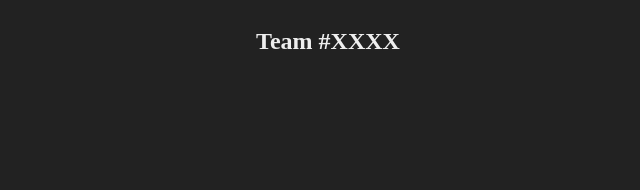
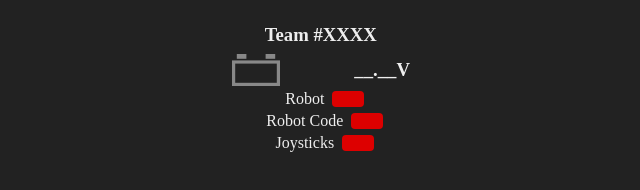
Before and after one commit to commonkestrel/windup, a plain HTML site: page frontend/index.html in a window 1280 px wide. Shown: the whole page, without its empty margins (256-896 px from the left). Drawn offline with Linux system fonts and the light colour scheme.

Commit message:
replicate center panel

```diff
--- a/frontend/index.css
+++ b/frontend/index.css
@@ -3,10 +3,12 @@ html, body {
     flex-direction: row;
     background: #222;
     color: #EEE;
+    overflow: hidden;
 }
 
 .panel {
     height: 100vh;
+    margin: 0;
 }
 
 #left-panel {
@@ -21,3 +23,51 @@ html, body {
 #right-panel {
     width: 45vw;
 }
+
+#team-number {
+    margin-top: 1rem;
+    margin-bottom: 0.5rem              ;
+}
+
+#battery {
+    height: 2rem;
+    width: auto;
+}
+
+.voltage {
+    display: flex;
+    flex-direction: row;
+    justify-content: space-around;
+    align-items: center;
+}
+
+.voltage > h3 {
+    margin: 0;
+}
+
+.indicator {
+    display: flex;
+    flex-direction: row;
+    justify-content: center;
+    margin: 0.25rem 0;
+}
+
+.indicator > p {
+    margin: 0rem 0.5rem;
+}
+
+.indicator-light {
+    margin-top: auto;
+    margin-bottom: auto;
+    height: 1rem;
+    width: 2rem;
+    border-radius: 0.25rem;
+}
+
+.indicator-off {
+    background-color: #D00;
+}
+
+.indicator-on {
+    background-color: #0E0;
+}
--- a/frontend/index.html
+++ b/frontend/index.html
@@ -30,7 +30,28 @@
         </div>
     </div>
     <div id="center-panel" class="panel">
-        <h2 id="team-number">Team #XXXX</h2>
+        <h3 id="team-number">Team #XXXX</h3>
+        <div class="voltage">
+            <svg id="battery" xmlns="http://www.w3.org/2000/svg" xmlns:xlink="http://www.w3.org/1999/xlink" viewBox="0 0 300 200" shape-rendering="geometricPrecision" text-rendering="geometricPrecision">
+                <rect id="battery-u-frame" width="280" height="140" rx="0" ry="0" transform="translate(10 50)" fill="none" stroke="#888" stroke-width="20"/>
+                <rect id="battery-u-left-terminal" width="60" height="30" rx="0" ry="0" transform="translate(30 0)" stroke-width="0" fill="#888"/>
+                <rect id="battery-u-right-terminal" width="60" height="30" rx="0" ry="0" transform="translate(210 0)" stroke-width="0" fill="#888"/>
+                <rect id="battery-u-power" class="power-indicator" width="260" height="0" rx="0" ry="0" transform="matrix(1 0 0-1 20 180)" fill="#04e915" stroke-width="0"/>
+            </svg>
+            <h3>__.__V</h3>
+        </div>
+        <div class="indicator">
+            <p>Robot</p>
+            <div class="indicator-light indicator-off"></div>
+        </div>
+        <div class="indicator">
+            <p>Robot Code</p>
+            <div class="indicator-light indicator-off"></div>
+        </div>
+        <div class="indicator">
+            <p>Joysticks</p>
+            <div class="indicator-light indicator-off"></div>
+        </div>
     </div>
     <div id="right-panel" class="panel">
 
--- a/src-tauri/tauri.conf.json
+++ b/src-tauri/tauri.conf.json
@@ -56,7 +56,7 @@
       {
         "fullscreen": false,
         "height": 300,
-        "resizable": true,
+        "resizable": false,
         "title": "WindUp Driver Station",
         "width": 1200
       }
```
Also changed, not shown: frontend/static/battery.svg (added).
